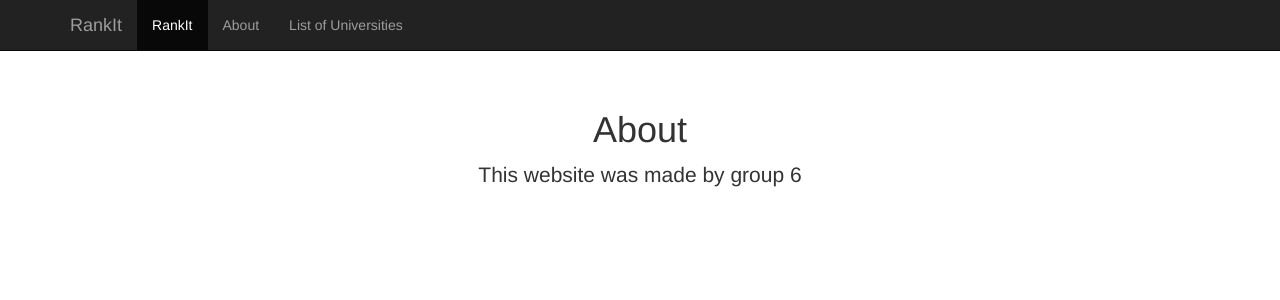
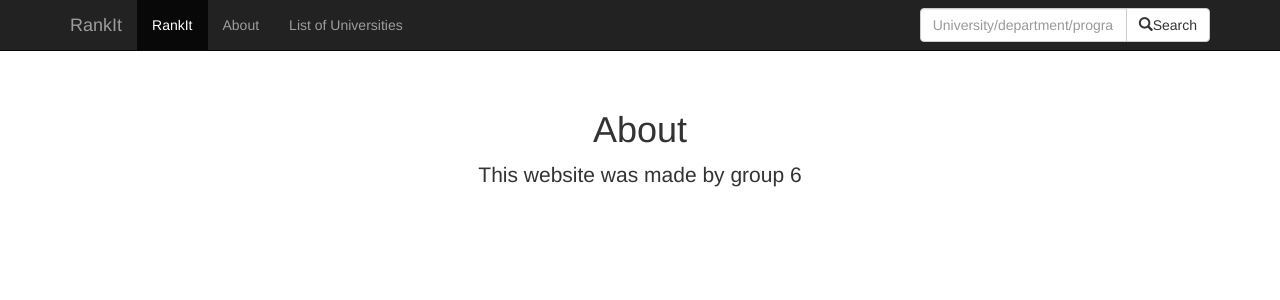
Before and after one commit to Jim-Walk/Software-Development-Assessment, a Flask app: page /about in a window 1280 px wide. Shown: the top 300 px of the page. Run offline with Flask 2, Linux system fonts and the light colour scheme; some libraries are stand-ins or nearby versions.

Commit message:
base file changed

```diff
--- a/website/templates/base.html
+++ b/website/templates/base.html
@@ -46,7 +46,15 @@
             <li><a href="/about">About</a></li>
             <li><a href="/unis">List of Universities</a></li>
           </ul>
+           <form class="navbar-form navbar-right">
+        <div class="form-group input-group">
+            <input type="text" class="form-control" id="key-movie" placeholder="University/department/programmes">
+            <span class="input-group-btn"><a class="btn btn-default"><span
+                    class="glyphicon glyphicon-search"></span>Search</a></span>
+        </div>
         </div><!--/.nav-collapse -->
+
+    </form>
       </div>
     </nav>
 
```
